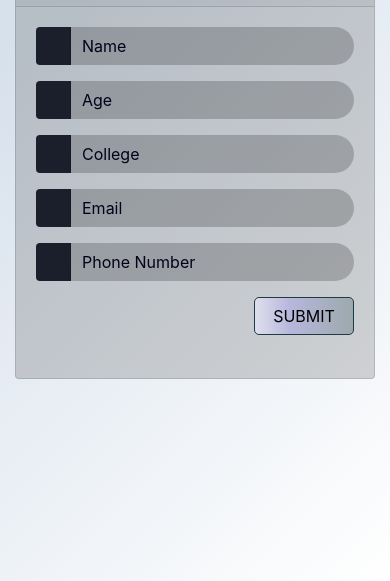
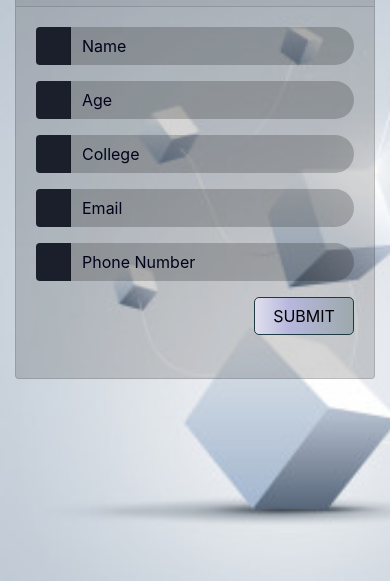
Before and after one commit to XDragoon/Techxtra_Reg_Form, a plain HTML site: page index.html in a window 390 px wide. Shown: the part 263-844 px from the top of the page. Drawn offline with nearby package versions, Linux system fonts and the light colour scheme; a web font is replaced by a local one.

Commit message:
Update form01.css

```diff
--- a/form01.css
+++ b/form01.css
@@ -1,7 +1,7 @@
 @import url('https://fonts.googleapis.com/css?family=Numans');
 
 html,body{
-background-image: linear-gradient(315deg, #ffffff 0%, #d7e1ec 74%);;
+background-image: url('techx5.jpg');
 background-size: cover;
 background-repeat: no-repeat;
 height: 100%;
@@ -87,4 +87,7 @@ background:linear-gradient(90deg, rgb(167, 167, 192) 0%, rgb(149, 149, 196) 35%,
             height: 440px;
             width: 600px;
         }
+         body{
+            background-image: url("techx4.jpg");
+        }
     }
```
